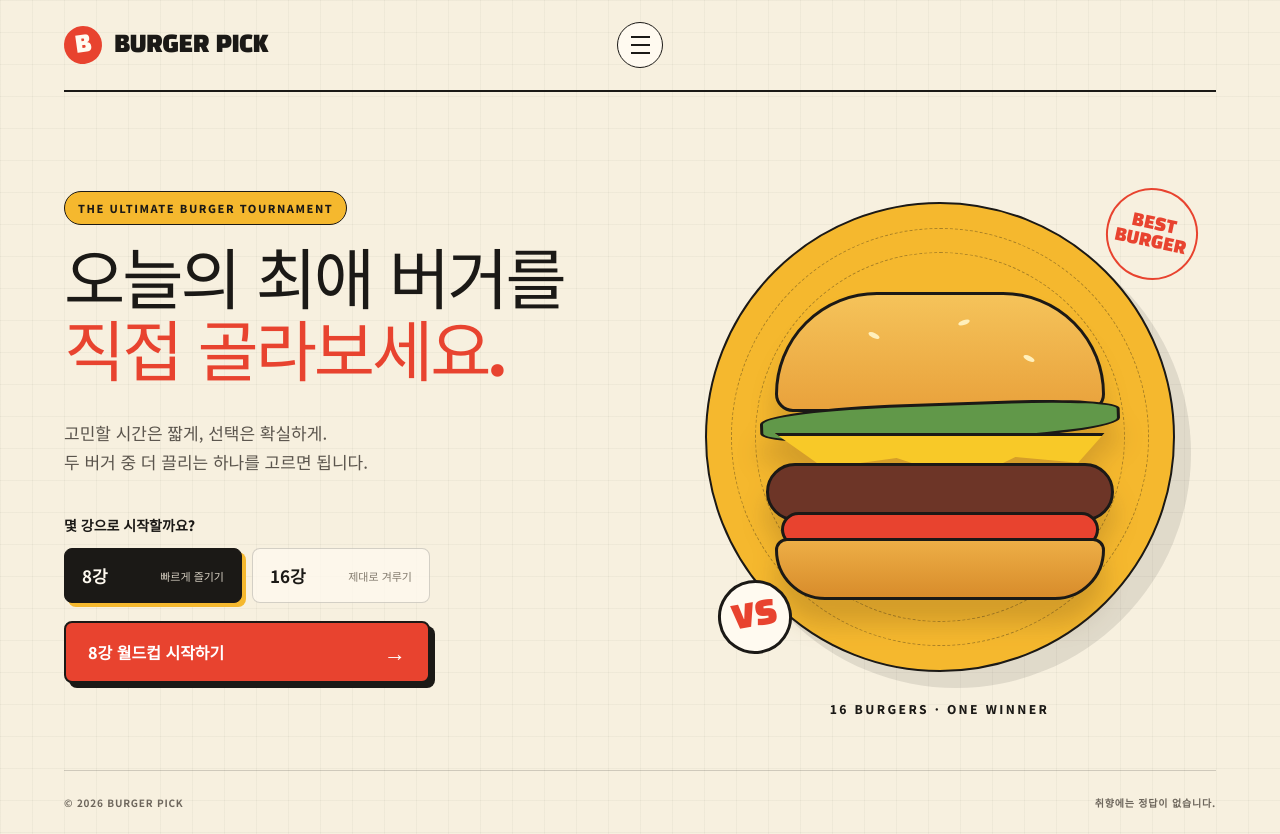
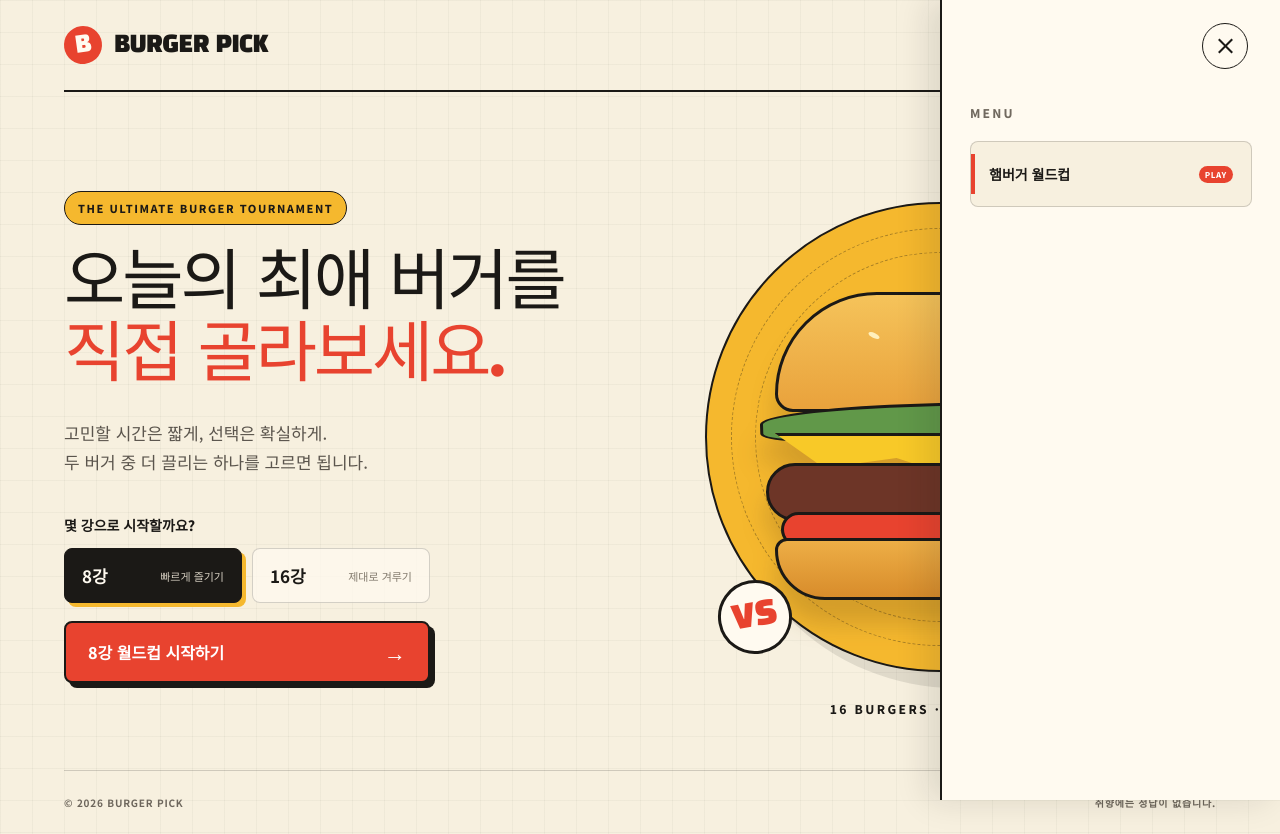
Before and after one commit to team-aend/hamburger, a Next.js app in the folder frontend/: page / in a window 1280 px wide. Both pictures are taken after a click on the button "메뉴 보이기". Built offline with nearby package versions, Linux system fonts and the light colour scheme.

Commit message:
feat: 우측 슬라이드 메뉴 패널 구현

```diff
--- a/frontend/src/app/globals.css
+++ b/frontend/src/app/globals.css
@@ -8,19 +8,22 @@ button, a { font:inherit; }
 button { color:inherit; }
 
 .worldcup-shell { min-height:100vh; padding:0 64px; overflow:hidden; background:radial-gradient(circle at 73% 47%,rgba(245,184,46,.2) 0 18%,transparent 18.2%),linear-gradient(rgba(27,25,22,.035) 1px,transparent 1px),linear-gradient(90deg,rgba(27,25,22,.035) 1px,transparent 1px),var(--cream); background-size:auto,32px 32px,32px 32px,auto; }
-.site-header { position:relative; height:92px; display:grid; grid-template-columns:1fr auto 1fr; align-items:center; border-bottom:2px solid var(--ink); }
+.site-header { position:relative; height:92px; display:flex; align-items:center; border-bottom:2px solid var(--ink); }
 .brand { display:flex; align-items:center; gap:12px; color:var(--ink); text-decoration:none; font-family:'Black Han Sans',sans-serif; font-size:23px; letter-spacing:-.5px; }
 .brand-button { border:0; background:transparent; cursor:pointer; }
 .brand-mark { width:38px; height:38px; display:grid; place-items:center; border-radius:50%; background:var(--red); color:var(--paper); transform:rotate(-8deg); }
-.main-navigation { position:absolute; left:50%; top:0; height:100%; display:flex; align-items:stretch; transform:translateX(-50%); transform-origin:top center; transition:opacity .2s ease,transform .2s ease,visibility .2s; }
-.main-navigation.closed { opacity:0; visibility:hidden; transform:translateX(-50%) translateY(-12px) scale(.96); pointer-events:none; }
-.main-navigation.open { opacity:1; visibility:visible; }
-.navigation-item { position:relative; min-width:190px; padding:0 28px; display:flex; align-items:center; justify-content:center; gap:9px; border:0; border-left:1px solid var(--line); border-right:1px solid var(--line); background:transparent; font-size:14px; font-weight:800; cursor:pointer; }
-.navigation-item::after { content:''; position:absolute; left:24px; right:24px; bottom:-2px; height:5px; background:transparent; }
+.main-navigation { position:fixed; z-index:100; right:0; top:0; width:340px; height:100dvh; padding:104px 28px 32px; display:flex; flex-direction:column; gap:20px; overflow-y:auto; background:var(--paper); border-left:2px solid var(--ink); box-shadow:-12px 0 32px rgba(27,25,22,.12); transition:transform .25s ease,visibility .25s; }
+.main-navigation.closed { visibility:hidden; transform:translateX(100%); pointer-events:none; }
+.main-navigation.open { visibility:visible; transform:translateX(0); }
+.navigation-heading { font-size:12px; font-weight:800; letter-spacing:.18em; color:#71695f; }
+.navigation-item { position:relative; width:100%; padding:22px 18px; display:flex; align-items:center; justify-content:space-between; gap:9px; border:1px solid var(--line); border-radius:8px; background:var(--cream); font-size:14px; font-weight:800; cursor:pointer; }
+.navigation-item::after { content:''; position:absolute; left:0; top:12px; bottom:12px; width:4px; background:transparent; }
 .navigation-item:hover { color:var(--red); }
 .navigation-item.active::after { background:var(--red); }
 .navigation-item small { padding:3px 6px; border-radius:999px; background:var(--red); color:white; font-size:8px; letter-spacing:.08em; }
-.menu-toggle { justify-self:end; width:46px; height:46px; display:flex; flex-direction:column; align-items:center; justify-content:center; gap:6px; border:1.5px solid var(--ink); border-radius:50%; background:var(--paper); cursor:pointer; transition:background .18s ease,transform .18s ease; }
+.menu-toggle { position:fixed; z-index:101; top:23px; right:32px; width:46px; height:46px; display:flex; flex-direction:column; align-items:center; justify-content:center; gap:6px; border:1.5px solid var(--ink); border-radius:50%; background:var(--paper); cursor:pointer; transition:background .18s ease,transform .18s ease; }
+.menu-toggle:focus-visible,.navigation-item:focus-visible { outline:3px solid var(--red); outline-offset:4px; }
+@media (prefers-reduced-motion:reduce) { .main-navigation,.menu-toggle,.menu-toggle span { transition:none; } }
 .menu-toggle:hover { background:var(--mustard); transform:rotate(3deg); }
 .menu-toggle span { width:19px; height:2px; display:block; background:var(--ink); transition:transform .2s ease,opacity .2s ease,width .2s ease; }
 .menu-toggle.open span:nth-child(1) { transform:translateY(8px) rotate(45deg); }
--- a/frontend/src/components/SiteHeader.tsx
+++ b/frontend/src/components/SiteHeader.tsx
@@ -1,6 +1,6 @@
 'use client';
 
-import { useState } from 'react';
+import { useEffect, useRef, useState } from 'react';
 
 type MenuKey = 'worldcup';
 
@@ -14,7 +14,20 @@ const menuItems: { key: MenuKey; label: string; badge?: string }[] = [
 ];
 
 export default function SiteHeader({ activeMenu, onSelectMenu }: SiteHeaderProps) {
-  const [isMenuOpen, setIsMenuOpen] = useState(true);
+  const [isMenuOpen, setIsMenuOpen] = useState(false);
+  const toggleRef = useRef<HTMLButtonElement>(null);
+
+  useEffect(() => {
+    if (!isMenuOpen) return;
+    const handleEscape = (event: KeyboardEvent) => {
+      if (event.key === 'Escape') {
+        setIsMenuOpen(false);
+        toggleRef.current?.focus();
+      }
+    };
+    document.addEventListener('keydown', handleEscape);
+    return () => document.removeEventListener('keydown', handleEscape);
+  }, [isMenuOpen]);
 
   return (
     <header className="site-header">
@@ -34,13 +47,18 @@ export default function SiteHeader({ activeMenu, onSelectMenu }: SiteHeaderProps
         aria-label="주요 메뉴"
         aria-hidden={!isMenuOpen}
       >
+        <div className="navigation-heading">MENU</div>
         {menuItems.map((item) => (
           <button
             className={activeMenu === item.key ? 'navigation-item active' : 'navigation-item'}
             key={item.key}
             type="button"
             aria-current={activeMenu === item.key ? 'page' : undefined}
-            onClick={() => onSelectMenu(item.key)}
+            onClick={() => {
+              onSelectMenu(item.key);
+              setIsMenuOpen(false);
+              toggleRef.current?.focus();
+            }}
             tabIndex={isMenuOpen ? 0 : -1}
           >
             <span>{item.label}</span>
@@ -50,6 +68,7 @@ export default function SiteHeader({ activeMenu, onSelectMenu }: SiteHeaderProps
       </nav>
 
       <button
+        ref={toggleRef}
         className={isMenuOpen ? 'menu-toggle open' : 'menu-toggle'}
         type="button"
         aria-label={isMenuOpen ? '메뉴 숨기기' : '메뉴 보이기'}
```
